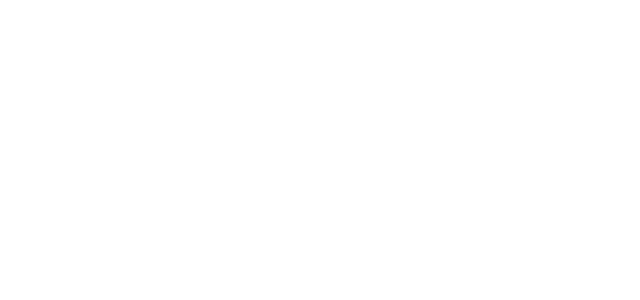
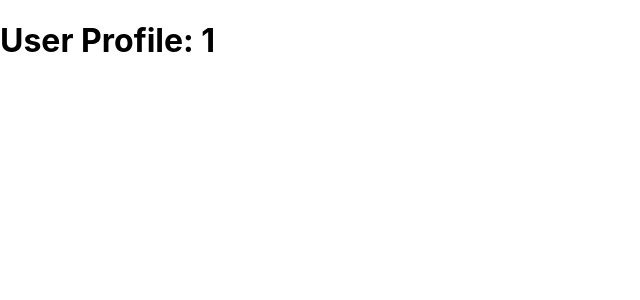
Before and after one commit to ayababa12/SkillSphere, a React (Create React App) app in the folder frontend/: page /employees/1 in a window 1280 px wide. Before the commit this address had no page. Shown: the top 300 px of the page, without its empty margins (0-640 px from the left). Built offline with nearby package versions, Linux system fonts and the light colour scheme.

Commit message:
row click now takes you to user profile

```diff
--- a/frontend/src/App.js
+++ b/frontend/src/App.js
@@ -6,7 +6,7 @@
 import LoginPage from './pages/authentication';
 import HomePage from './pages/home';
 import {CreateEmployeePage, DisplayEmployeePage} from './pages/employees';
-
+import UserProfilePage from "./pages/employeeProfile"
 
 export const SERVER_URL = "http://127.0.0.1:5000"
 
@@ -34,7 +34,10 @@
             path="/createEmployee"
             element={<CreateEmployeePage/>}
           />
+          {/* Dynamic route for specific user profiles */}
+        <Route path="employees/:email" element={<UserProfilePage />} />
       </Routes>
+
     </Router>
   );
 }
--- /dev/null
+++ b/frontend/src/pages/employeeProfile.js
@@ -0,0 +1,17 @@
+import { useParams } from 'react-router-dom';
+
+const UserProfilePage = () => {
+  const { email } = useParams();
+console.log(email)
+  // Fetch user data based on the username and render the profile
+  // ...
+
+  return (
+    <div>
+      <h1>User Profile: {email}</h1>
+      {/* Render user profile information */}
+    </div>
+  );
+};
+
+export default UserProfilePage;
--- a/frontend/src/pages/employees.js
+++ b/frontend/src/pages/employees.js
@@ -259,7 +259,7 @@
                         .slice(page * rowsPerPage, page * rowsPerPage + rowsPerPage)
                         .map((row) => {
                             return ( // Clickable row, takes you to employee's profile
-                            <TableRow hover role="checkbox" tabIndex={-1} key={row.code} onClick={() => {navigate(`employee/${row.email}`)}}>
+                            <TableRow hover role="checkbox" tabIndex={-1} key={row.code} onClick={() => {navigate(`./${row.email}`)}}>
                                 {columns.map((column) => {
                                 const value = row[column.id];
                                 return (
```
